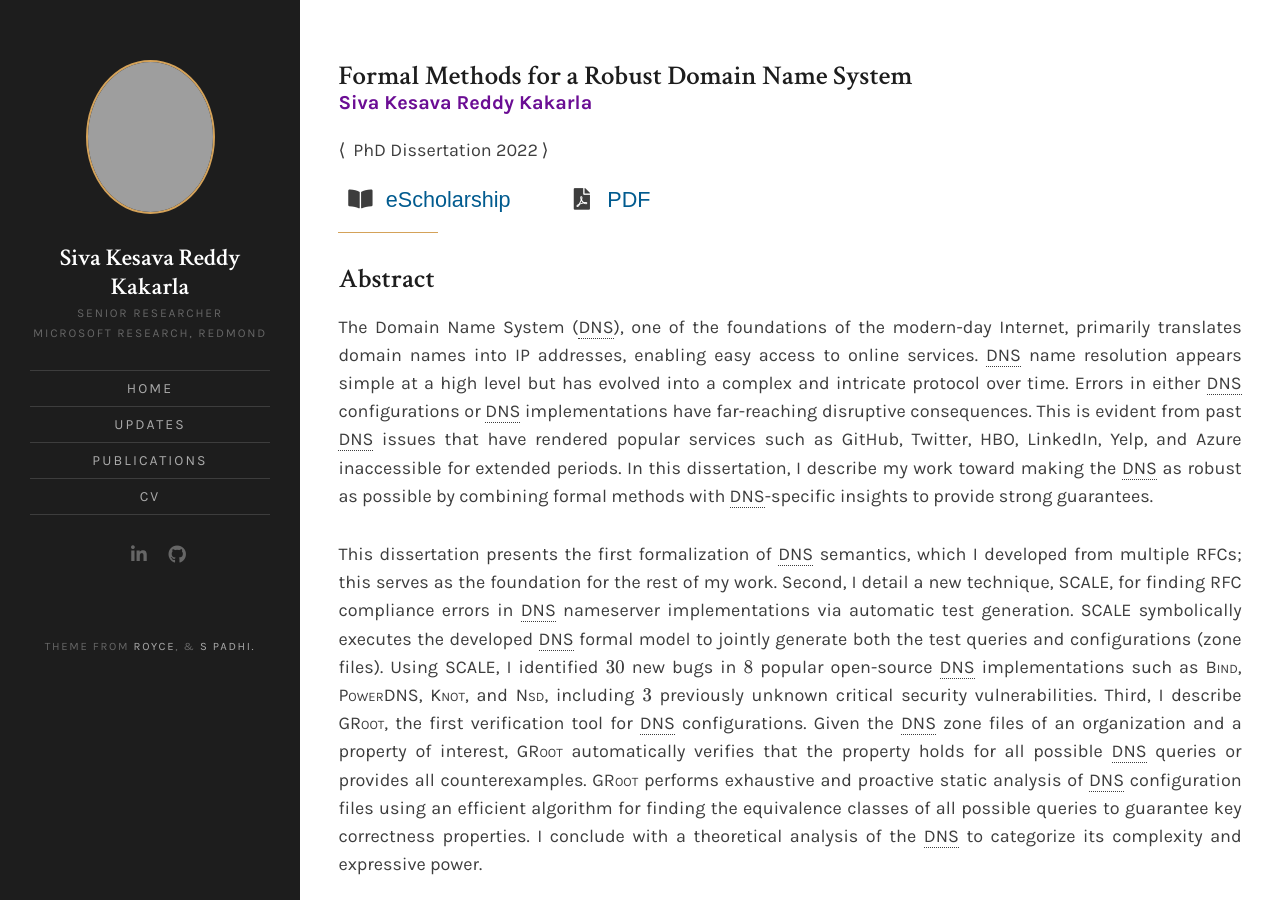
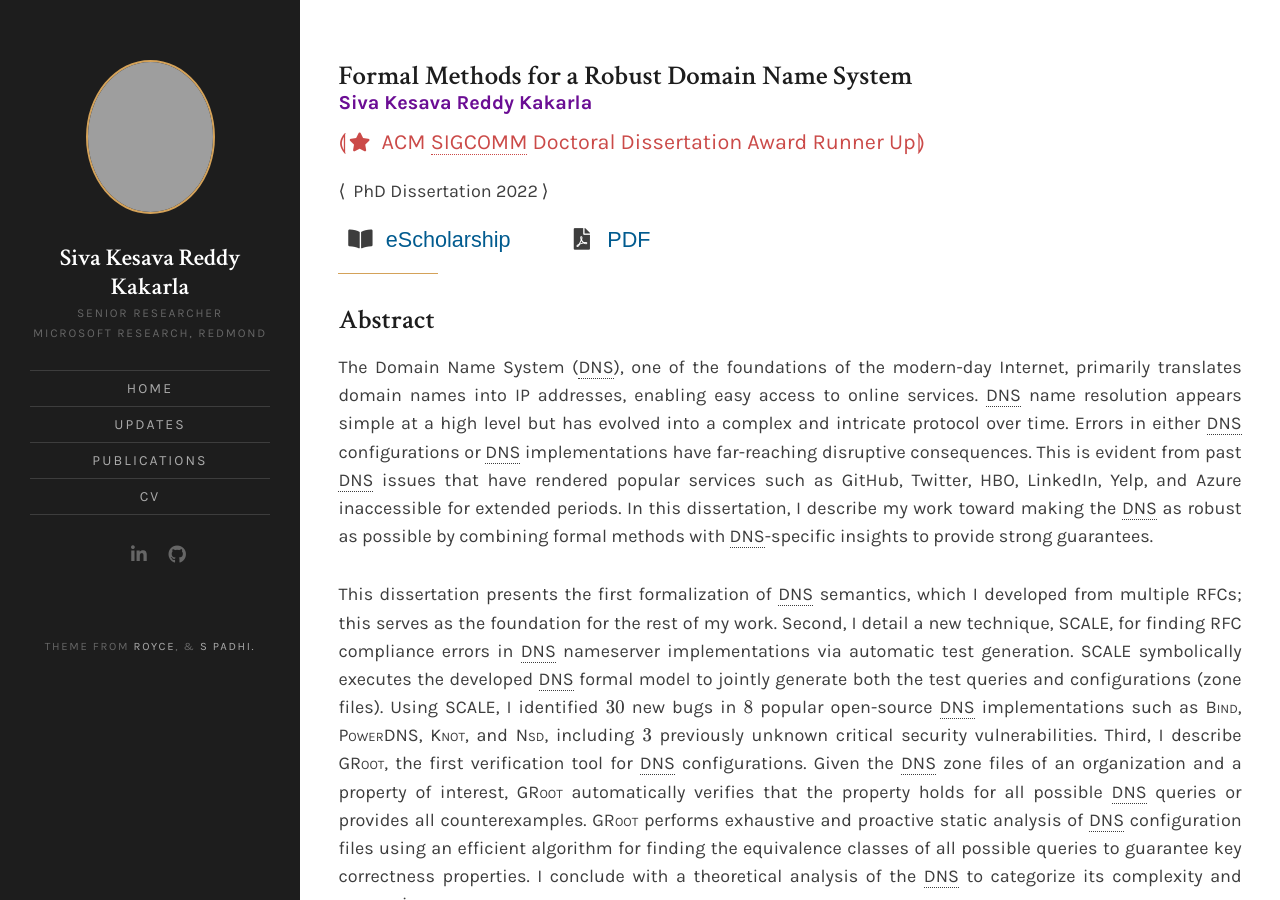
Before and after one commit to SivaKesava1/sivakesava1.github.io, a Jekyll site: the page built from _projects/1-phd-dissertation.md, in a window 1280 px wide and 900 px high. Built offline with Jekyll 4.4.1, drawn with Linux system fonts in a browser that asks for light colours; nearby versions of some CDN libraries; a style sheet for code colours, icons or effects is not loaded; grey boxes are pictures that could not be loaded.

Commit message:
PhD award

```diff
--- a/_projects/1-phd-dissertation.md
+++ b/_projects/1-phd-dissertation.md
@@ -10,6 +10,10 @@ year: 2022
 DOI:
     target: eScholarship
     link: https://escholarship.org/uc/item/589243sx
+
+awards:
+  - icon: star
+    desc: 'ACM SIGCOMM Doctoral Dissertation Award Runner Up'
 
 target:
     short: PhD Dissertation
```
